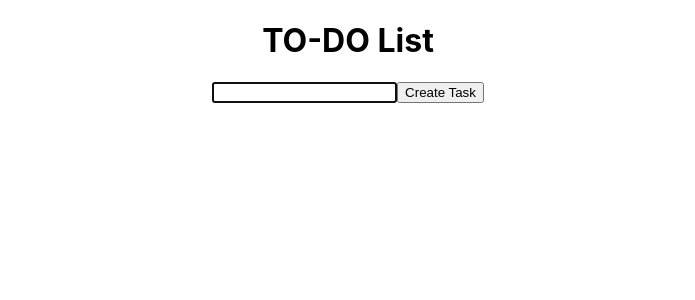
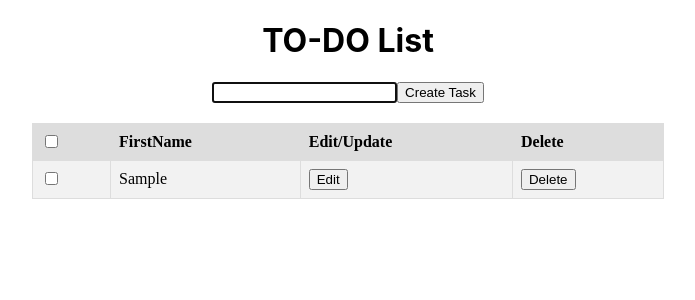
Before and after one commit to Anjali1241/TO_DO_List, a React (Vite) app: page / in a window 1280 px wide. Both pictures are taken after typing "Sample" into the empty fields and a click on the button "Create Task". Shown: the top 300 px of the page, without its empty margins (292-987 px from the left). Built offline with nearby package versions, Linux system fonts and the light colour scheme.

Commit message:
showTable whenever task is created

```diff
--- a/src/App.jsx
+++ b/src/App.jsx
@@ -25,10 +25,10 @@ export default function App() {
         id="firstName"
         // setTask={setTask}
         // task={task}
-        // setShowTable={setShowTable}
+        setShowTable={setShowTable}
         addTask={dispatchTask}
       ></InputBox>
-      {/* <ShowTask tasks={task} setTask={setTask} showTable={showTable} /> */}
+      <ShowTask tasks={task} modifyTaskList={dispatchTask} showTable={showTable} />
       {task.length > 1 && <button onClick={deleteAllTasks}>Delete All</button>}
     </div>
   );
--- a/src/components/InputBox.jsx
+++ b/src/components/InputBox.jsx
@@ -2,7 +2,7 @@
 /* eslint-disable react/prop-types */
 import { useRef, useState } from 'react';
 
-function InputBox({ addTask }) {
+function InputBox({ addTask,setShowTable }) {
   const [input, setInput] = useState('');
 
   const ref = useRef(null)
@@ -17,7 +17,7 @@ function InputBox({ addTask }) {
     if (input == "") {
       return true
     }
-    // setShowTable(true);
+    setShowTable(true);
     // setTask([...task, { id: Date.now(), FirstName: input,isChecked:false }]);
     setInput('');
   };
--- a/src/components/ShowTask.jsx
+++ b/src/components/ShowTask.jsx
@@ -43,14 +43,14 @@ function ShowTask({ tasks, setTask, showTable }) {
               </tr>
             </thead>
             <tbody>
-              {tasks.map((task, id) => {
+              {tasks.map((task) => {
                 return (
                   <SingleTask
                     updateTask={updateTask}
-                    key={id}
+                    key={task.id}
                     id={task.id}
-                    task={task.FirstName}
-                    setTask={setTask}
+                    task={task.name}
+                    // setTask={setTask}
                     deleteTask={deleteTask}
                     checkedTask={checkedTask}
                   />
```
